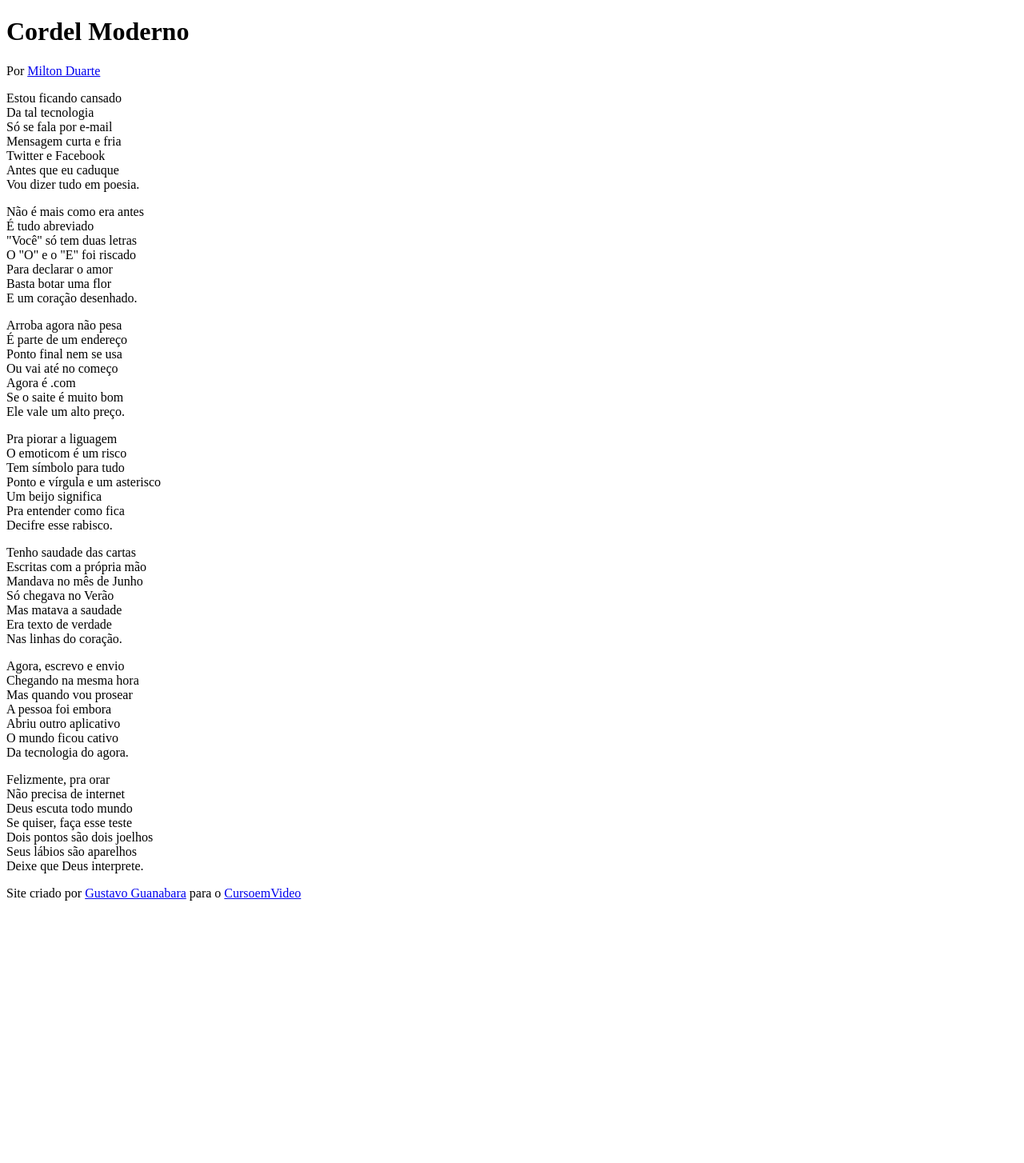
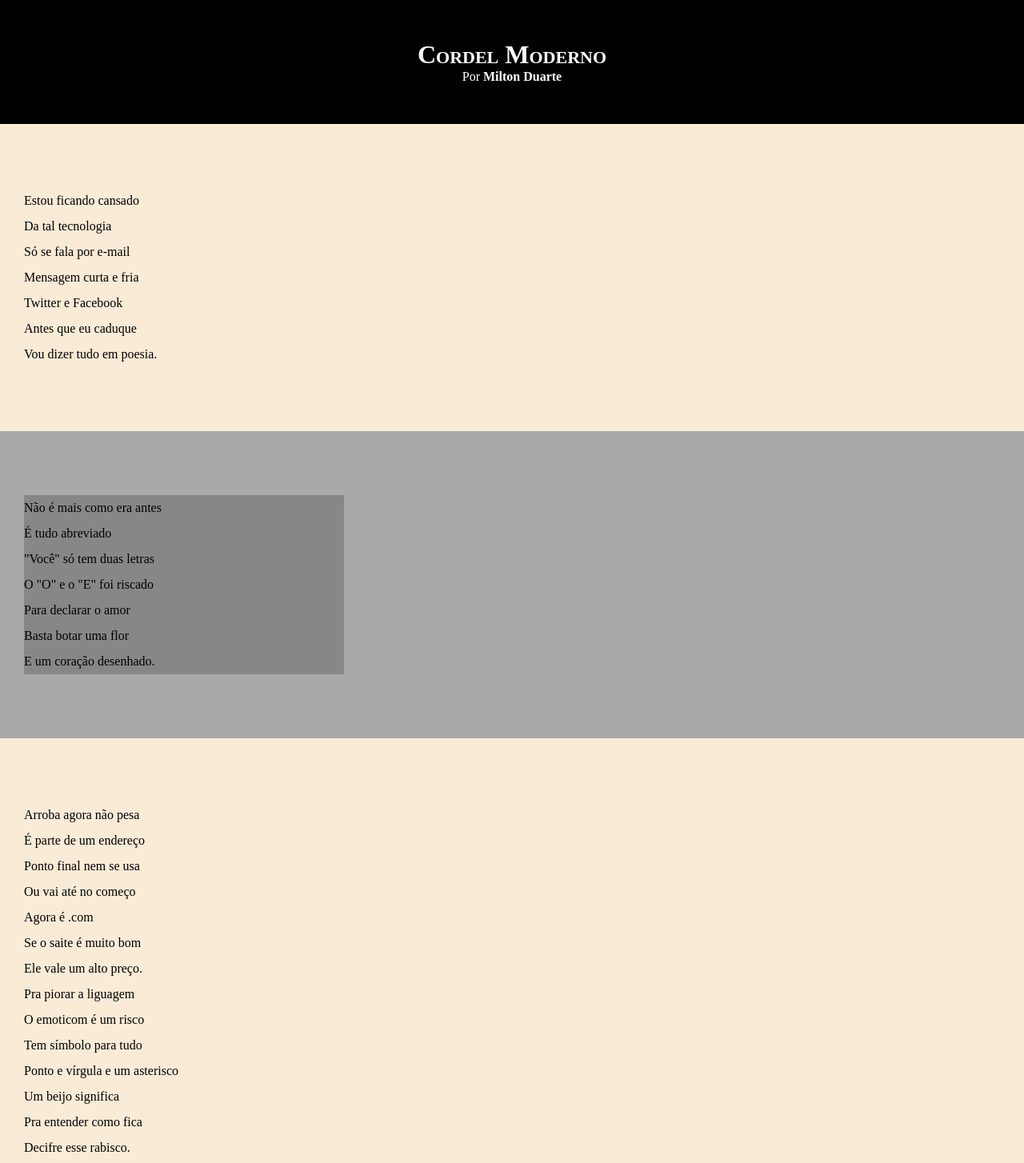
Before and after one commit to vininnn/curso-html-css, a plain HTML site: page modulo-iii/d012/index.html in a window 1280 px wide. Shown: the top 1454 px of the page at 80% size. Before the commit the page ends 1142 px from the top, so only its background shows below. Drawn offline with Linux system fonts and the light colour scheme.

Commit message:
Desenvolvimento III d012

```diff
--- a/modulo-iii/d012/index.html
+++ b/modulo-iii/d012/index.html
@@ -9,9 +9,10 @@
 <body>
     <header>
         <h1>Cordel Moderno</h1>
-        <p>Por <a href="https://www.recantodasletras.com.br/poesias/3186743">Milton Duarte</a></p>
+        <p>Por <a href="https://www.recantodasletras.com.br/poesias/3186743" target="_blank">Milton Duarte</a></p>
     </header>
-    <section>
+
+    <section class="normal">
         <p>
             Estou ficando cansado <br>
             Da tal tecnologia <br>
@@ -22,7 +23,7 @@
             Vou dizer tudo em poesia. <br>
         </p>
     </section>
-    <section>
+    <section class="image">
         <p>
             Não é mais como era antes <br>
             É tudo abreviado <br>
@@ -33,7 +34,7 @@
             E um coração desenhado. <br>
         </p>
     </section>
-    <section>
+    <section class="normal">
         <p>
             Arroba agora não pesa <br>
             É parte de um endereço <br>
@@ -53,7 +54,7 @@
             Decifre esse rabisco. <br>
         </p>
     </section>
-    <section>
+    <section class="image">
         <p>
             Tenho saudade das cartas <br>
             Escritas com a própria mão <br>
@@ -64,7 +65,7 @@
             Nas linhas do coração. <br>
         </p>
     </section>
-    <section>
+    <section class="normal">
         <p>
             Agora, escrevo e envio <br>
             Chegando na mesma hora <br>
@@ -84,6 +85,7 @@
             Deixe que Deus interprete. <br>
          </p>
     </section>
+
     <footer>
         <p>Site criado por <a href="https://gustavoguanabara.github.io" target="_blank">Gustavo Guanabara</a> para o <a href="https://www.curosemvideo.com" target="_blank">CursoemVideo</a></p>
     </footer>
--- a/modulo-iii/d012/style.css
+++ b/modulo-iii/d012/style.css
@@ -0,0 +1,60 @@
+@charset "UTF-8";
+
+* {
+    margin: 0;
+    padding: 0;
+}
+
+html, body {
+    min-height: 100vh;
+}
+
+header {
+    background-color: black;
+    color: white;
+    text-align: center;
+}
+
+header > h1 {
+    padding-top: 50px;
+    font-variant: small-caps;
+}
+
+header > p {
+    padding-bottom: 50px;
+}
+
+header a, footer a {
+    color: white;
+    text-decoration: none;
+    font-weight: bolder;
+}
+
+header a:hover, footer a:hover {
+    text-decoration: underline;
+}
+
+section {
+    padding: 10vh 0px 10vh 30px;
+    line-height: 2em;
+}
+
+.normal {
+    background-color: antiquewhite;
+}
+
+.image {
+    background-color: darkgray;
+}
+
+.image > p {
+    width: 400px;
+    background-color: rgba(0, 0, 0, 0.2);
+}
+
+footer {
+    background-color: black;
+    color: white;
+    text-align: center;
+    padding: 10px;
+}
```
Also changed, not shown: modulo-iii/d012/cordel-moderno.txt (deleted).
